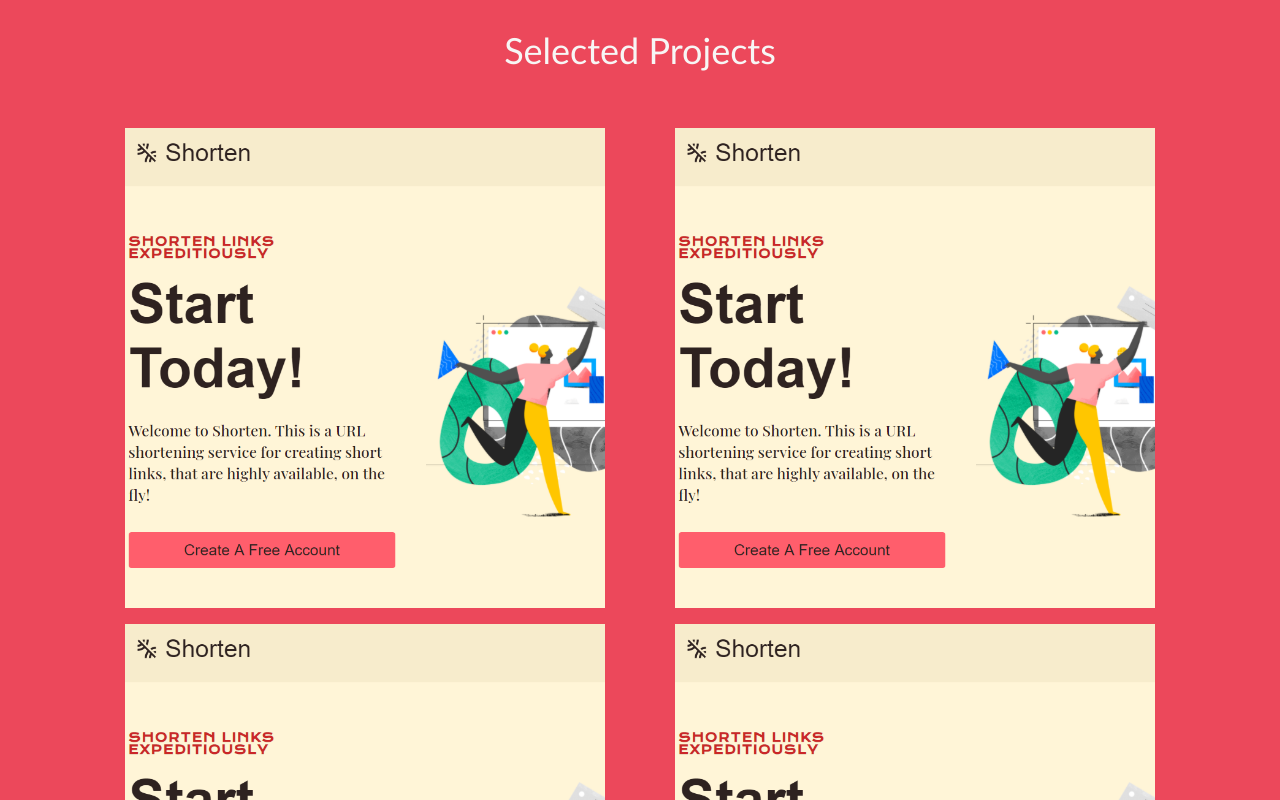
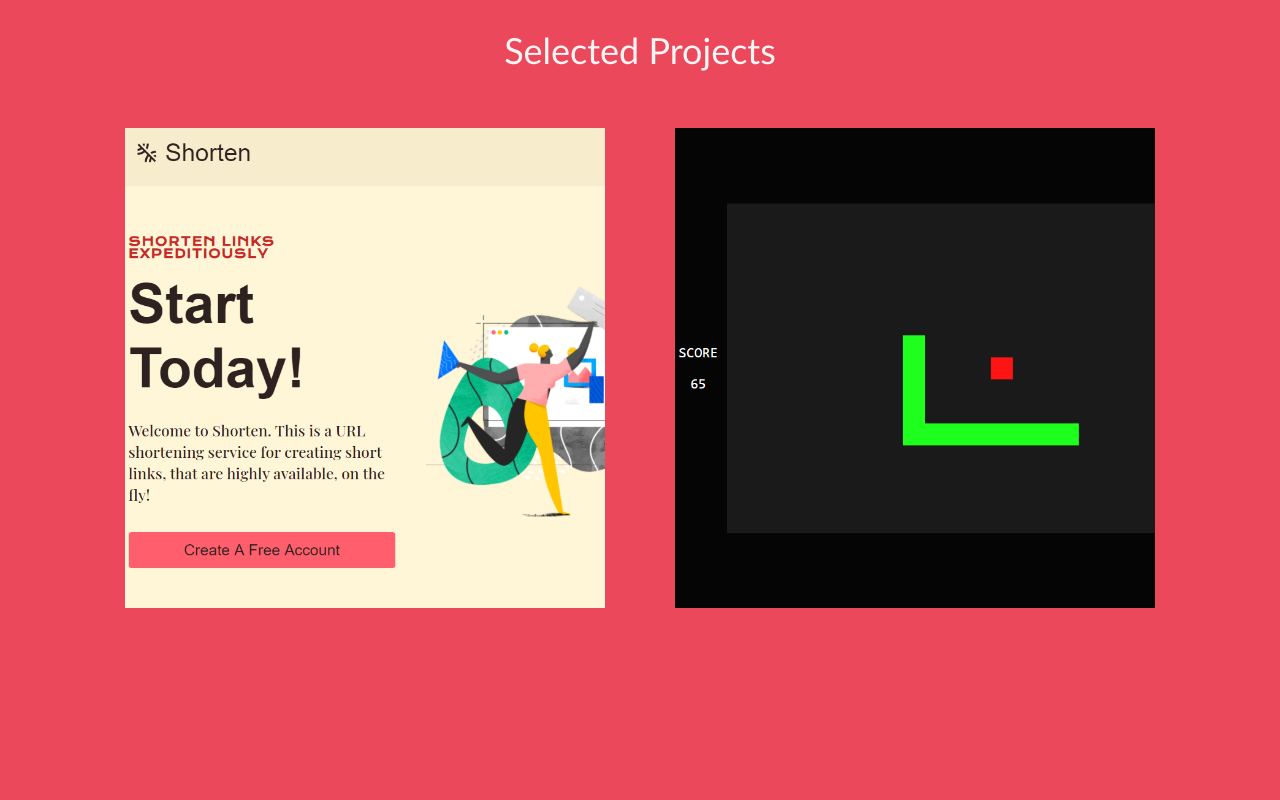
Before and after one commit to OsasAzamegbe/Portfolio-v1, a React (Create React App) app in the folder Client/: page / in a window 1280 px wide. Shown: the part 940-1740 px from the top of the page. Built offline with nearby package versions, Linux system fonts and the light colour scheme.

Commit message:
CHORE: added snake game background img

```diff
--- a/Client/src/components/Card.css
+++ b/Client/src/components/Card.css
@@ -11,8 +11,15 @@
 .card-wrapper{
     margin: 8px;
     cursor: pointer;
-    /* background: url(../images/urlShortening.png) center center/cover; */
     transition: all 0.2s ease;
+}
+
+.card-wrapper:nth-child(1){
+    background: url(../images/urlShortening.png) center center/cover;
+}
+
+.card-wrapper:nth-child(2){
+    background: url(../images/snake.png) center center/cover;
 }
 
 .card-pad{
--- a/Client/src/components/Card.js
+++ b/Client/src/components/Card.js
@@ -4,9 +4,9 @@ import {Link} from 'react-router-dom'
 import * as techIcons from './Icons'
 
 
-const Card = ({headingText, descriptionText, codeBaseHref, liveVersionHref, techStack, image}) => {
+const Card = ({headingText, descriptionText, codeBaseHref, liveVersionHref, techStack}) => {
     return(
-        <div style={{background: `url(${image})  center center/cover`}} className="card-wrapper" >
+        <div className="card-wrapper" >
             <div className="card card-pad">
                 <div className="card-container">
                     <header className="card-heading">{headingText}</header>
--- a/Client/src/components/pages/projects/Projects.js
+++ b/Client/src/components/pages/projects/Projects.js
@@ -1,7 +1,6 @@
 import React from 'react'
 import './Projects.css'
 import Card from '../../Card'
-import image from  '../../../images/urlShortening.png'
 const projectsData = require('./projects.json')
 
 
@@ -12,7 +11,7 @@ const Projects = () => {
             <div className="projects-container">
                 {
                     projectsData.map(
-                        (dataObj, index) => <Card {...dataObj} image={image} key={index} />
+                        (dataObj, index) => <Card {...dataObj} key={index} />
                     )
                 }
             </div>
```
Also changed, not shown: Client/src/images/snake.png (added).
